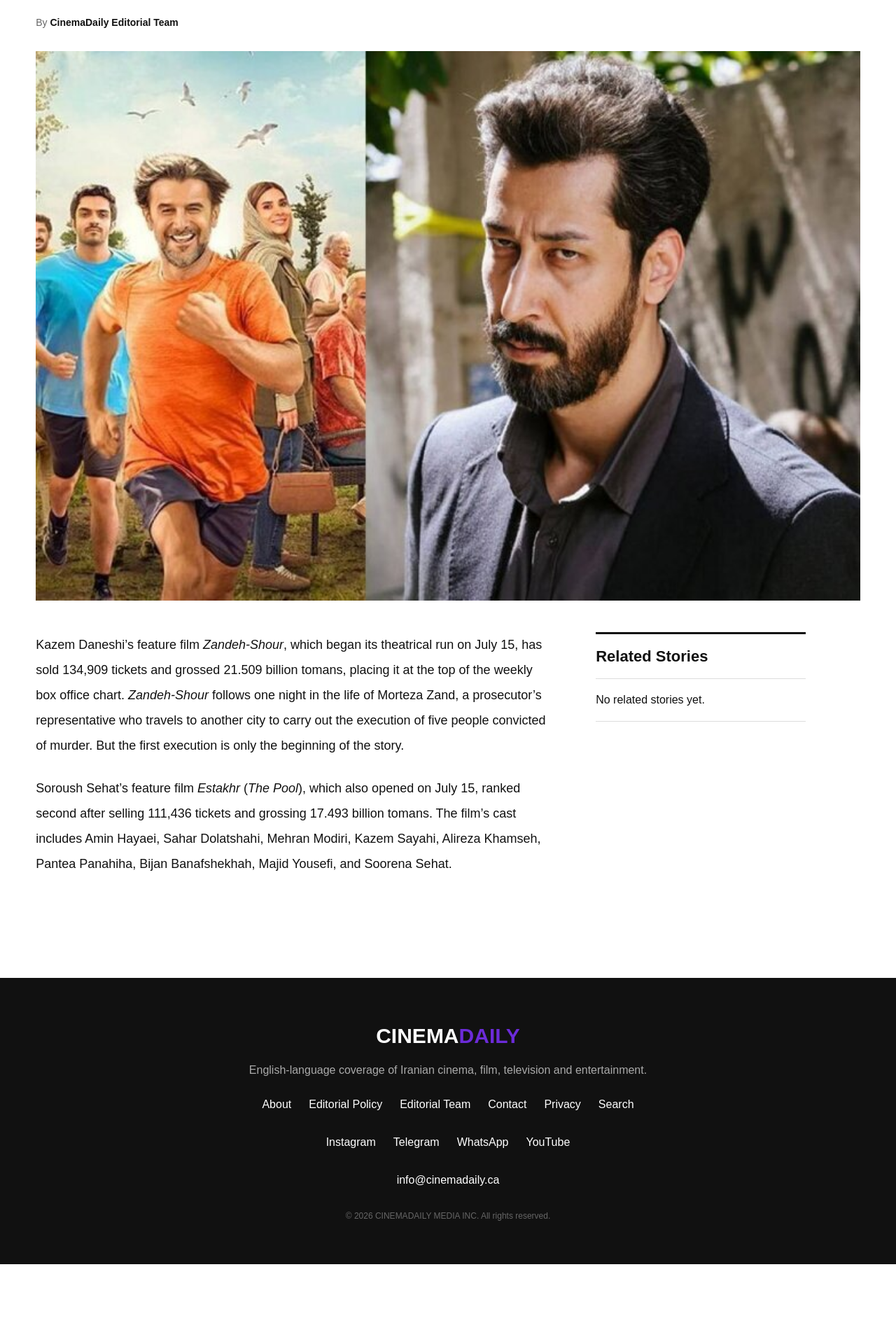
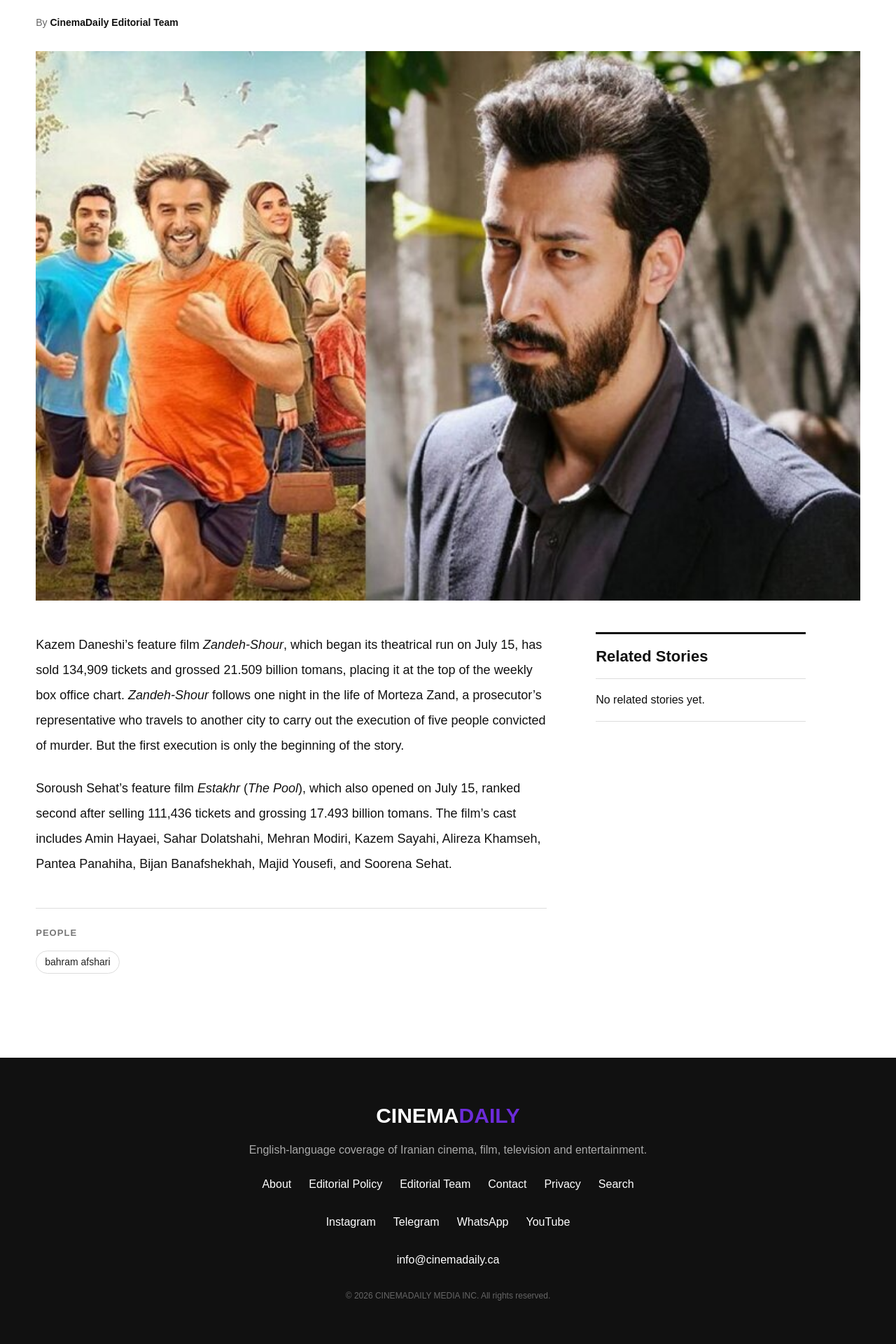
Before and after one commit to cinemadaily/cinemadaily, a Jekyll site: the page built from _articles/2026-08-11-bahram-afshari-and-amin-hayaei-battle-for-the-top-spot.md, in a window 1280 px wide. Shown: the part 649-2569 px from the top of the page at 70% size. Built offline with Jekyll 4.4.1, drawn with Linux system fonts in a browser that asks for light colours; before the commit the page ends 2455 px from its top, so only the background shows below that.

Commit message:
Add people section to article layout

```diff
--- a/_layouts/article.html
+++ b/_layouts/article.html
@@ -228,6 +228,53 @@
         .article-byline a:hover {
             text-decoration: underline;
         }
+
+
+        /* PEOPLE */
+
+        .article-people {
+            margin-top: 45px;
+            padding-top: 22px;
+            border-top: 1px solid #dddddd;
+        }
+
+        .article-people-title {
+            display: block;
+            margin-bottom: 12px;
+            font-size: 13px;
+            font-weight: 800;
+            letter-spacing: 0.08em;
+            text-transform: uppercase;
+            color: #777777;
+        }
+
+        .article-people-list {
+            display: flex;
+            flex-wrap: wrap;
+            gap: 8px;
+        }
+
+        .article-person {
+            display: inline-block;
+            padding: 7px 12px;
+            border: 1px solid #dddddd;
+            border-radius: 20px;
+            font-size: 14px;
+            line-height: 1.2;
+            color: #222222;
+            text-decoration: none;
+            background: #ffffff;
+        }
+
+        a.article-person {
+            font-weight: 700;
+        }
+
+        a.article-person:hover {
+            border-color: #6c2bd9;
+            color: #6c2bd9;
+        }
+
 
         @media (max-width: 768px) {
 
@@ -475,6 +522,72 @@
             <article class="article-content">
 
                 {{ content }}
+
+
+                <!-- PEOPLE -->
+
+                {% if page.people %}
+
+                {% assign page_people = page.people | split: "," %}
+
+                <div class="article-people">
+
+                    <span class="article-people-title">
+
+                        {% if page.language == "fa" %}
+                            افراد مرتبط
+                        {% else %}
+                            People
+                        {% endif %}
+
+                    </span>
+
+
+                    <div class="article-people-list">
+
+
+                        {% for person in page_people %}
+
+                            {% assign clean_person = person | strip %}
+                            {% assign person_page = nil %}
+
+
+                            {% for profile in site.people %}
+
+                                {% if profile.name == clean_person %}
+                                    {% assign person_page = profile %}
+                                {% endif %}
+
+                            {% endfor %}
+
+
+                            {% if person_page %}
+
+                            <a
+                                href="{{ person_page.url | relative_url }}"
+                                class="article-person"
+                            >
+                                {{ clean_person }}
+                            </a>
+
+                            {% else %}
+
+                            <span class="article-person">
+                                {{ clean_person }}
+                            </span>
+
+                            {% endif %}
+
+
+                        {% endfor %}
+
+
+                    </div>
+
+                </div>
+
+                {% endif %}
+
 
             </article>
 
```
